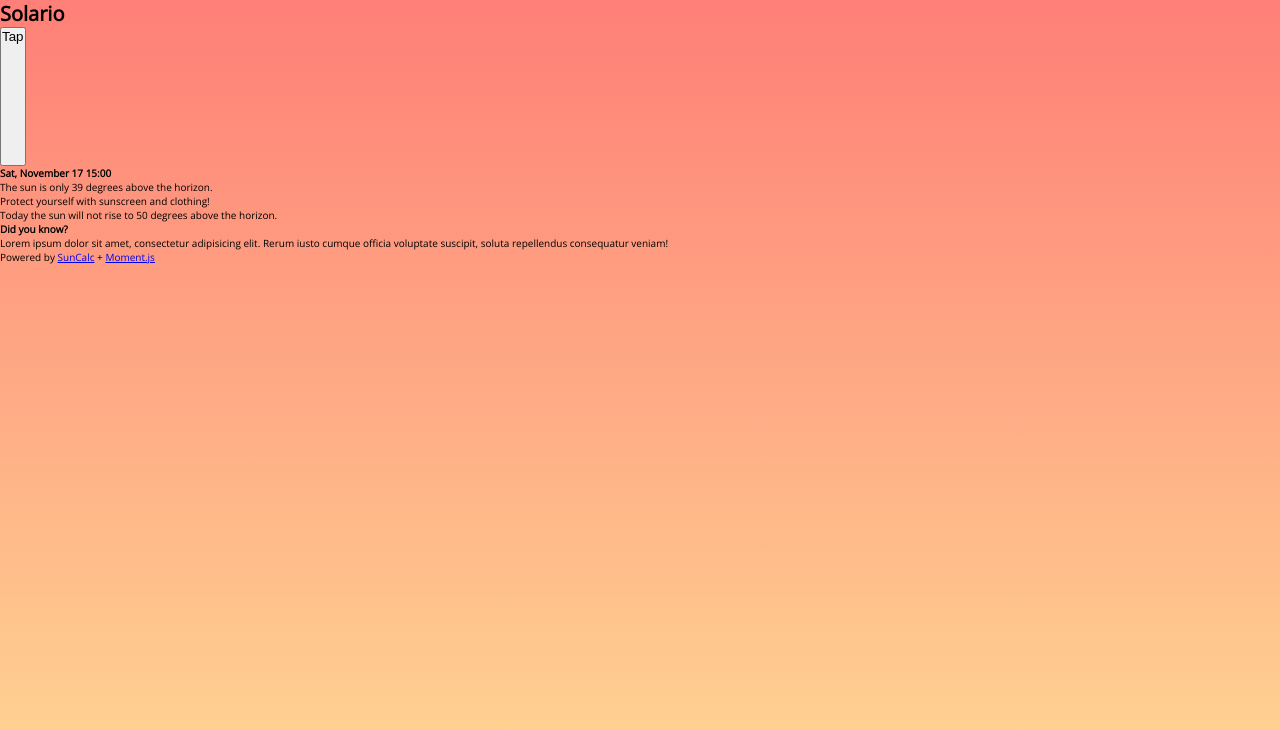
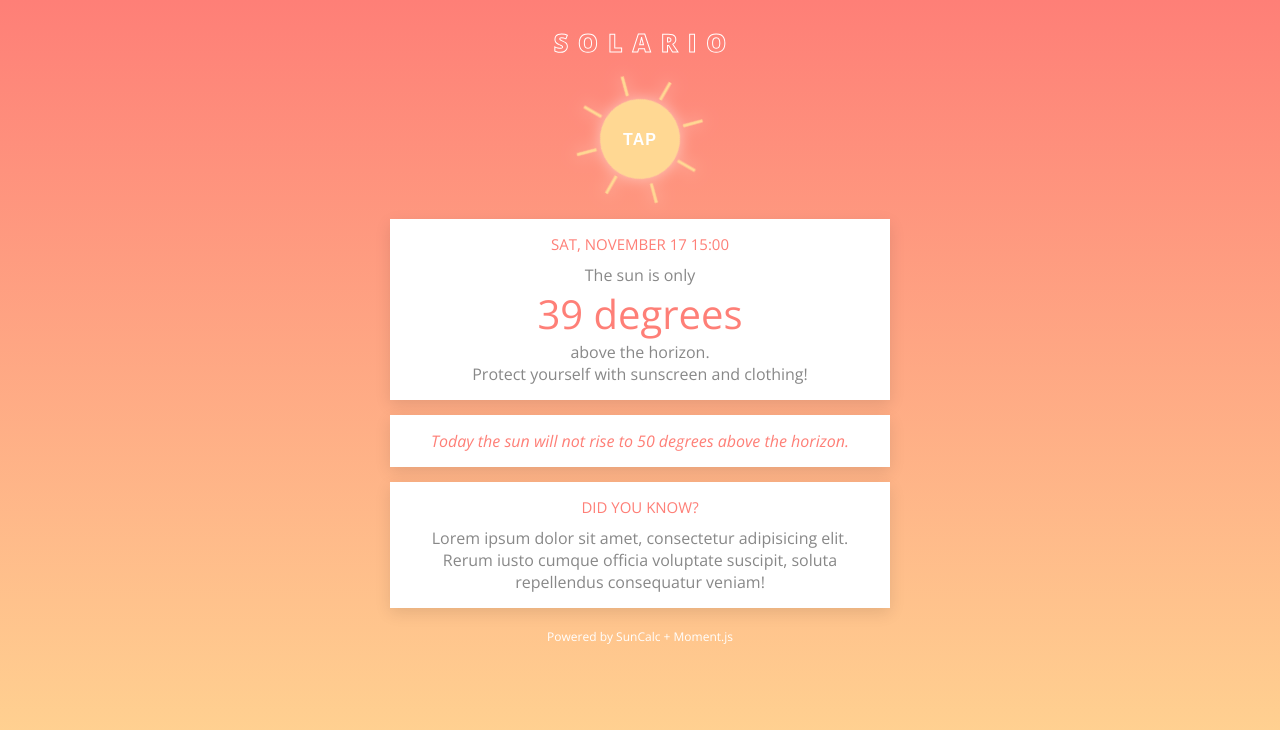
Before and after one commit to lucciwynne/sun-shy, a website built with webpack: page src/index.html in a window 1280 px wide. Built offline with nearby package versions, Linux system fonts and the light colour scheme.

Commit message:
Completed inital design

```diff
--- a/src/js/app.js
+++ b/src/js/app.js
@@ -24,7 +24,7 @@ async function setPosition() {
 
         //clearResults();
         getTime();
-        displaySunAlt(user.sunAlt);
+        //displaySunAlt(user.sunAlt);
 
         //console.log(user);
     }
@@ -36,3 +36,15 @@ function setCoords(obj, position) {
 }
 
 elements.btn.addEventListener('click', setPosition);
+
+//
+let rotation = 0;
+elements.btn.addEventListener('click', () => {
+    rotation -= 720;
+    const cards = document.querySelectorAll('.data__card');
+
+    cards.forEach(card => {
+        card.style.transform = `perspective(600px) rotateX(${rotation}deg)`;
+        console.log(rotation);
+    });
+});
--- a/src/js/views/base.js
+++ b/src/js/views/base.js
@@ -1,4 +1,5 @@
 export const elements = {
     btn: document.querySelector('button'),
-    text: document.querySelector('.test')
+    text: document.querySelector('.test'),
+    card: document.querySelector('.data__card')
 }
--- a/src/js/views/sunAltView.js
+++ b/src/js/views/sunAltView.js
@@ -18,4 +18,4 @@ export const displaySunAlt = (altitude) => {
 
 export function clearResults() {
     elements.text.innerHTML = '';
-};
+}
--- a/src/sass/_base.scss
+++ b/src/sass/_base.scss
@@ -1,10 +1,11 @@
 // Imports
-@import url('https://fonts.googleapis.com/css?family=Open+Sans');
+@import url('https://fonts.googleapis.com/css?family=Open+Sans:300,300i,400,800');
 
 // Color Variables
 $color-primary: #fe7f77;
 $color-secondary: #ffd893;
 $color-tertiary: #f5b889;
+$color-gray: #888;
 
 $color-sunshine: rgba(255, 255, 255, 0.5);
 $color-shadow: rgba(0, 0, 0, .1);
--- a/src/sass/_cards.scss
+++ b/src/sass/_cards.scss
@@ -0,0 +1,46 @@
+.data {
+    margin: 0 auto;
+
+    display: grid;
+    grid-template-columns: 1fr;
+    grid-template-rows: repeat(auto, min-content);
+    grid-gap: 1.5rem;
+    justify-items: center;
+
+    &__card {
+        width: 90%;
+        max-width: 50rem;
+        padding: 1.5rem;
+        background: #fff;
+        color: $color-gray;
+        font-size: 1.6rem;
+        text-align: center;
+        box-shadow: 0 5px 15px $color-shadow;
+        transform: perspective(600px) rotateX(0deg);
+
+        &--altitude {
+            display: block;
+            color: $color-primary;
+            font-weight: 300;
+            font-size: 4rem;
+        }
+
+        &--forecast-text {
+            color: $color-primary;
+            font-weight: 300;
+            font-style: italic;
+        }
+    }
+
+    #results {
+        transition: transform .75s linear;
+    }
+
+    #forecast {
+        transition: transform .75s linear .25s;
+    }
+
+    #facts {
+        transition: transform .75s linear .5s;
+    }
+}
--- a/src/sass/_footer.scss
+++ b/src/sass/_footer.scss
@@ -0,0 +1,17 @@
+.footer {
+    margin-top: auto;
+    padding: 2rem;
+    color: #fff;
+    font-size: 1.2rem;
+    text-align: center;
+
+    a {
+        color: inherit;
+        text-decoration: none;
+        transition: color .2s;
+
+        &:hover {
+            color: $color-primary;
+        }
+    }
+}
--- a/src/sass/_header.scss
+++ b/src/sass/_header.scss
@@ -0,0 +1,107 @@
+// Sun Animation
+@keyframes rotation {
+    0% {
+      transform: rotate(0deg);
+    }
+
+    50% {
+      transform: rotate(180deg);
+    }
+
+    100% {
+      transform: rotate(360deg);
+    }
+}
+
+
+.header {
+    padding-top: 2.5rem;
+
+    display: grid;
+    justify-items: center;
+    grid-template-rows: min-content;
+
+    .sun-btn {
+        margin: 4rem 0 4rem 0;
+        background: none;
+        border: none;
+        border-radius: 50%;
+        color: #fff;
+        font-size: 1.6rem;
+        text-transform: uppercase;
+        letter-spacing: 1px;
+        -webkit-tap-highlight-color: transparent;
+        cursor: pointer;
+
+        &:focus {
+            outline: 0;
+        }
+
+        &:active {
+            background: $color-tertiary;
+        }
+
+        &__text {
+            position: absolute;
+            z-index: 1;
+            transform: translate(-50%, 175%);
+            font-weight: bold;
+        }
+
+        &__sun {
+            width: 8rem;
+            height: 8rem;
+            border-radius: 50%;
+            background: $color-secondary;
+            text-transform: uppercase;
+            box-shadow: 0 0 15px $color-sunshine;
+            animation: rotation 15s linear infinite;
+        }
+
+        &__ray {
+            position: absolute;
+            width: 20px;
+            height: 3px;
+            list-style: none;
+            background: $color-secondary;
+            box-shadow: 0 0 15px $color-sunshine;
+
+            &:nth-child(1) {
+                transform: translate(150%, -500%) rotate(90deg);
+            }
+
+            &:nth-child(2) {
+                transform: translate(350%, -20%) rotate(-45deg);
+            }
+
+            &:nth-child(3) {
+                transform: translate(420%, 1350%) rotate(180deg);
+            }
+
+            &:nth-child(4) {
+                transform: translate(340%, 2600%) rotate(45deg);
+            }
+
+            &:nth-child(5) {
+                transform: translate(150%, 3100%) rotate(90deg);
+            }
+
+            &:nth-child(6) {
+                transform: translate(-40%, 2600%) rotate(-45deg);
+            }
+
+            &:nth-child(7) {
+                transform: translate(-120%, 1350%) rotate(180deg);
+            }
+
+            &:nth-child(8) {
+                transform: translate(-50%, 20%) rotate(45deg);
+            }
+        }
+    }
+
+    .sun-btn:active .sun-btn__sun,
+    .sun-btn:active .sun-btn__ray {
+        background: $color-tertiary;
+    }
+}
--- a/src/sass/_typography.scss
+++ b/src/sass/_typography.scss
@@ -0,0 +1,19 @@
+.heading-1 {
+    padding-left: 1rem;
+    color: transparent;
+    -webkit-text-stroke: 1px white;
+    font-size: 2.5rem;
+    font-weight: 800;
+    text-transform: uppercase;
+    text-align: center;
+    letter-spacing: 1rem;
+}
+
+.heading-4 {
+    padding-bottom: 1rem;
+    color: $color-primary;
+    font-size: 1.5rem;
+    font-weight: 400;
+    text-transform: uppercase;
+    text-align: center;
+}
```
